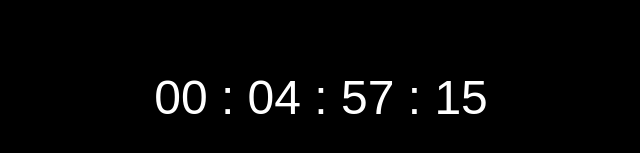
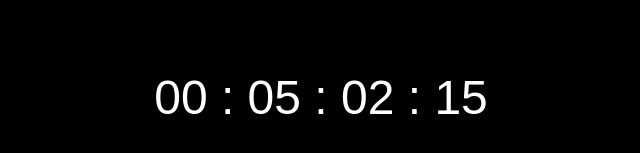
Before and after one commit to SayatMM/timer_4_Aimirosh, a plain HTML site: page index.html in a window 1280 px wide. Shown: the part 303-456 px from the top of the page, 319-959 px from the left. Drawn offline with Linux system fonts and the light colour scheme.

Commit message:
Update index.html

```diff
--- a/index.html
+++ b/index.html
@@ -60,7 +60,7 @@
 
     <script>
         // Задайте точную дату и время, до которого идет отсчет (например, 2025-01-20 12:00:00)
-        const targetDate = new Date("2025-01-20T22:50:00").getTime();
+        const targetDate = new Date("2025-01-20T22:55:00").getTime();
 
         // Функция для обновления таймера
 function updateTimer() {
```
